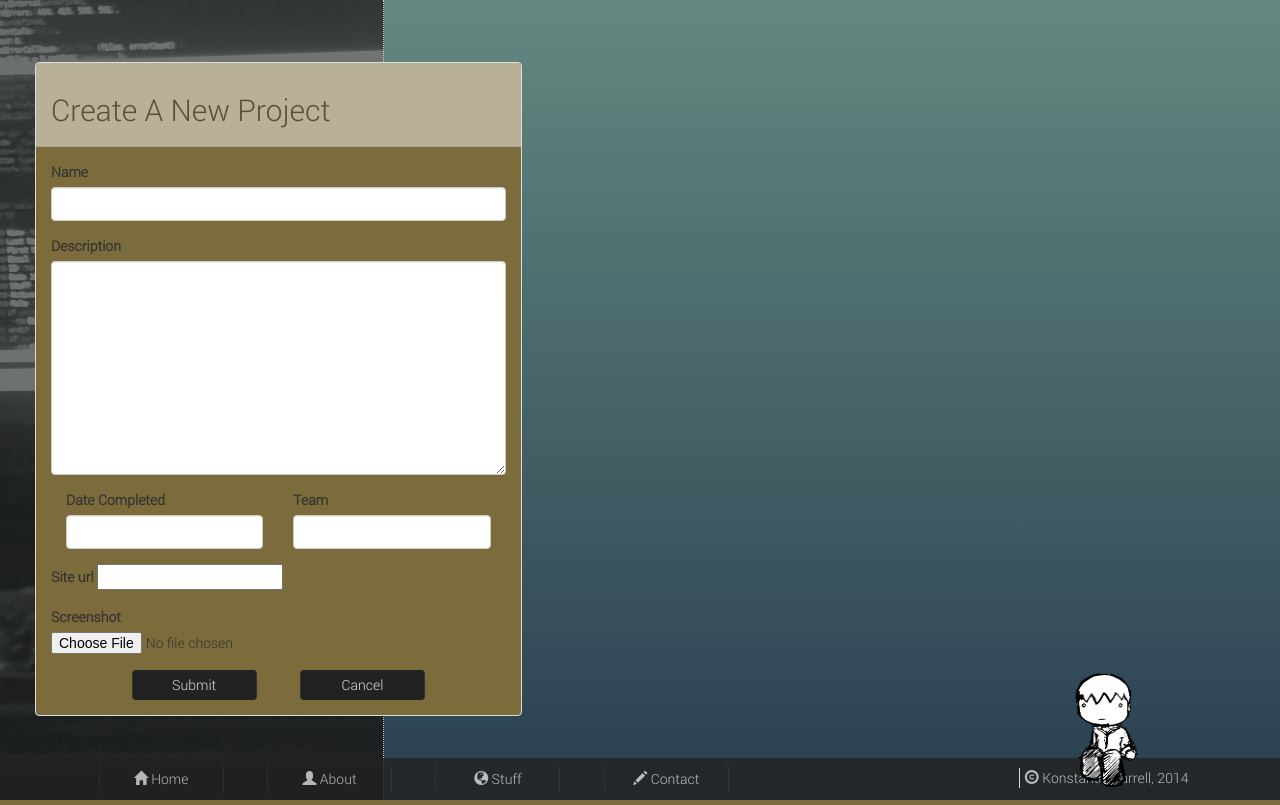
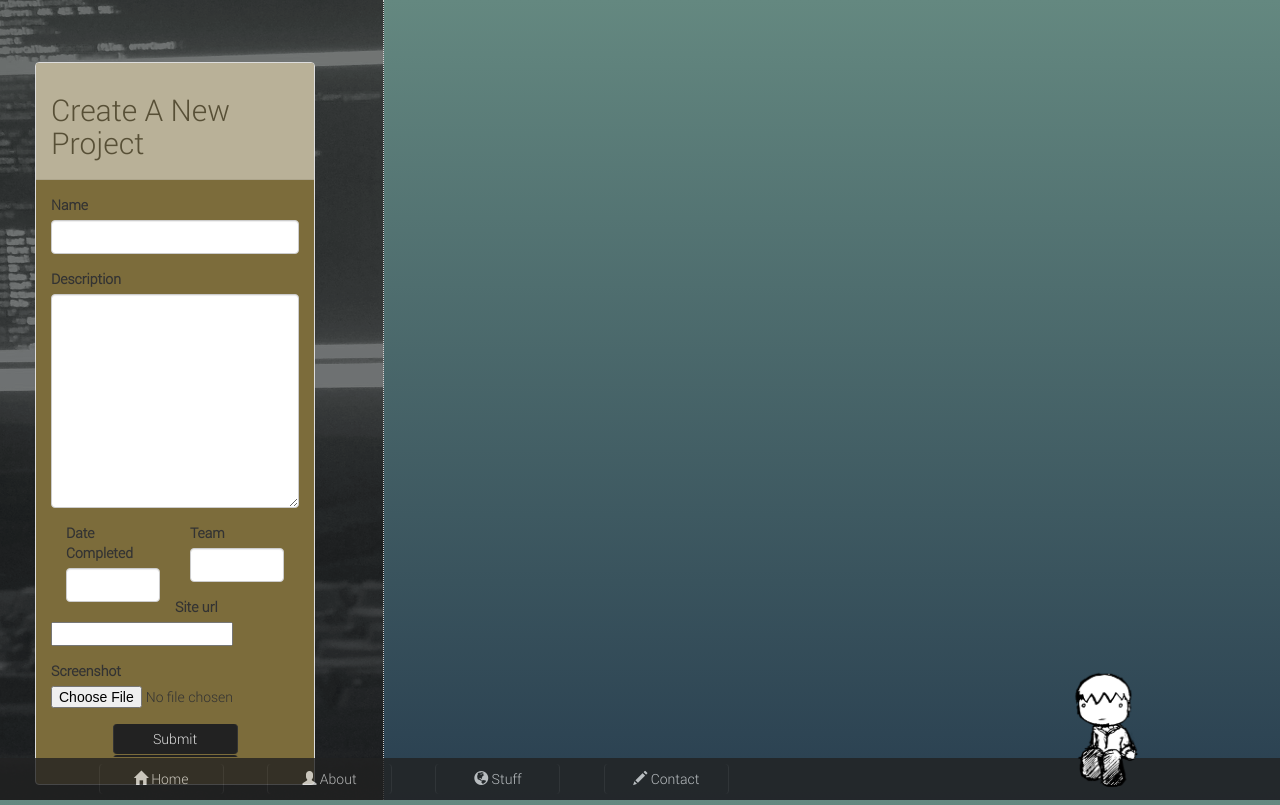
Before and after one commit to kfarr2/sweetscripts, a Django app: page /stuff/admin/create/project in a window 1280 px wide. Run offline with Django 3.2, Linux system fonts and the light colour scheme; the visitor is signed in with stand-in values (Sample User, id 1); parts of the project's set-up code (start-up, migrations or seed data) failed here and were passed over; some libraries are stand-ins or nearby versions.

Commit message:
Add some better code. Clean up old, unnecessary code.

```diff
--- a/konstantin/static/css/main.css
+++ b/konstantin/static/css/main.css
@@ -5,6 +5,10 @@
 
 * {
 	margin: 0;
+	padding: 0;
+	-webkit-box-sizing:border-box;
+	-moz-box-sizing:border-box;
+	box-sizing:border-box;
 }
 
 body {
@@ -13,7 +17,9 @@ body {
 	background: linear-gradient(#648880, #293f50);
 	/* end */
 	height: 100%;
-
+	margin: 0;
+	padding: 0;
+	overflow: hidden;
 }
 
 .background-image {
@@ -112,7 +118,7 @@ body {
 #footer {
 	width:100%;
 	overflow:hidden;
-	position:absolute;
+	position:fixed;
 	color: #ffffff;
 	padding-top: 10px;
 	padding-bottom: 1%;
@@ -121,9 +127,16 @@ body {
 	opacity: 0.8;
 }
 
+.form-container {
+	max-height: 80%;
+	overflow-y: scroll;
+}
+
 html {
 	overflow: hidden;
 	height: 100%;
+	margin: 0;
+	padding: 0;
 }
 
 hr {
@@ -166,6 +179,7 @@ hr {
 }
 
 .panel-default {
+	overflow: hidden;
 	background-color: #7C6C3B;
 }
 
--- a/konstantin/templates/base.html
+++ b/konstantin/templates/base.html
@@ -34,14 +34,21 @@
 					<a href="#" class="btn btn-small btn-default dropdown-toggle" data-toggle="dropdown"><span class="glyphicon glyphicon-pencil"></span> Contact</a>
 
 				</div>
-				<div class="col-md-3">
-					<span class="pull-right" id="footer-copyright"><span class="glyphicon glyphicon-copyright-mark"></span> Konstantin Farrell, 2014</span>
-				</div>
 			</div>
 
 			<script>
 				$(document).ready(function(e){
 					$('#about').hover($('dropdown-toggle').dropdown('toggle'));
+
+					if ($(window).width() > 600){
+						$('container').add(
+							'<div class="col-md-3"><span class="pull-right" id="footer-copyright"><span class="glyphicon glyphicon-copyright-mark"></span> Konstantin Farrell, 2014</span></div>'
+						);
+					} else {
+						if ($(window.contains('<div class="col-md-3"><span class="pull-right" id="footer-copyright"><span class="glyphicon glyphicon-copyright-mark"></span> Konstantin Farrell, 2014</span></div>'))){
+							alert("Contains!")
+						}
+					}
 				});
 			</script>
 		{% endblock %}
--- a/konstantin/templates/stuff/edit.html
+++ b/konstantin/templates/stuff/edit.html
@@ -4,10 +4,10 @@
 {{ form.media }}
 {% endblock%}
 {% block content %}
-	<div class='col-md-5'>
+	<div class='col-md-3'>
 		<div class='panel panel-default'>
 			<div class='panel-heading'><h2>{% if project_id %}Edit A Project{% else %}Create A New Project{% endif %}</h2></div>
-			<div class='panel-body'>
+			<div class='panel-body form-container'>
 				<form method='post'>
 					{% csrf_token %}
 					{% include '_field.html' with field=form.name %}
@@ -28,4 +28,10 @@
 			</div>
 		</div>
 	</div>
+	<script>
+		$(document).ready(function(){
+			var height = $(document).height() - 100;
+			$('.panel-default').height(height);
+		});
+	</script>
 {% endblock %}
```
Also changed, not shown: konstantin/utils/__init__.py (+9 -0 lines).
